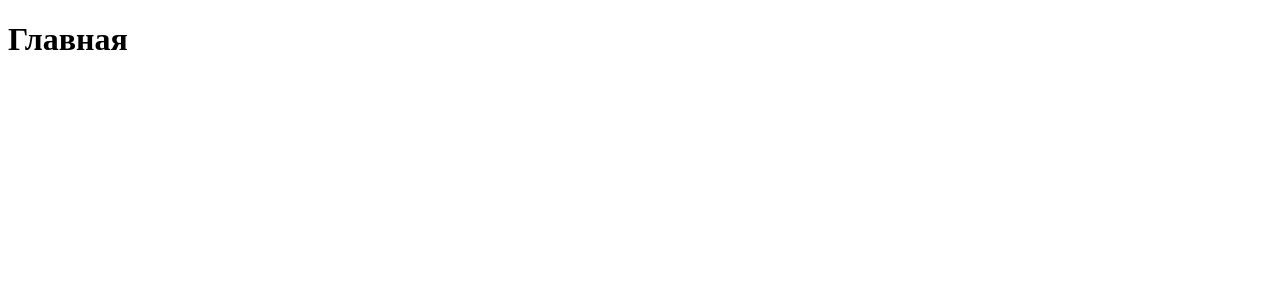
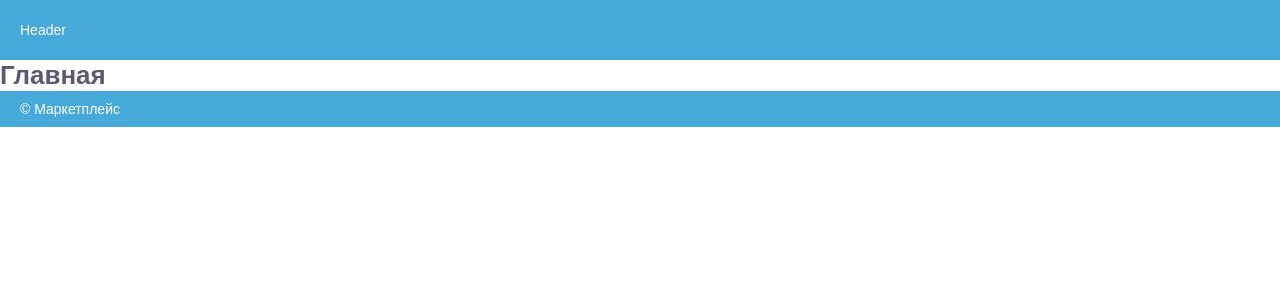
Before and after one commit to safarov-en/mp-front, a React (Create React App) app: page / in a window 1280 px wide. Shown: the top 300 px of the page. Built offline with nearby package versions, Linux system fonts and the light colour scheme.

Commit message:
Adding App Styles

```diff
--- /dev/null
+++ b/src/App.styled.ts
@@ -0,0 +1,77 @@
+import styled, {createGlobalStyle} from 'styled-components'
+import { HEADER_HEIGHT, FOOTER_HEIGHT } from 'consts'
+import colors from 'consts/colors'
+
+export const AppStyles = createGlobalStyle`
+    body {
+        -webkit-font-smothing: antialiased;
+        -moz-osx-font-smoothing: grayscale;
+        margin: 0;
+        font-family: 'Monsterrat', sans-serif;
+        font-size: 14px;
+        font-style: normal;
+        font-weight: normal;
+        color: #5E5873;
+        min-width: 320px;
+    }
+    *,
+    *:before,
+    *:after {
+        box-sizing: border-box;
+    }
+    a {
+        color: inherit;
+        text-decoration: inherit;
+        color: ${colors.primary}
+    }
+    ul, li {
+        list-style: none;
+    }
+    img {
+        display: block;
+        max-width: 100%;
+        height: auto;
+    }
+    tr,
+    td,
+    th,
+    p,
+    button,
+    ul,
+    li,
+    h1, h2, h3, h4, h5, h6 {
+        margin: 0;
+        padding: 0;
+    }
+    h1, .h1 {
+        font-size: 26px;
+    }
+    h2, .h2 {
+        font-size: 22px;
+    }
+    h3, .h3 {
+        font-size: 18px;
+    }
+    h4, .h4 {
+        font-size: 16px;
+    }
+    p, li {
+        line-height: 21px;
+    }
+`
+export const PageWrapper = styled.div`
+    padding: 20px;
+    min-height: calc(100vh - ${HEADER_HEIGHT}px - ${FOOTER_HEIGHT}px);
+`
+
+export const Footer = styled.div`
+    padding: 10px 20px;
+    display: flex;
+    justify-content: space-between;
+    background-color: ${colors.primary};
+    color: #fff;
+    height: ${FOOTER_HEIGHT};
+    > :last-child {
+        cursor: pointer;
+    }
+`
--- a/src/App.tsx
+++ b/src/App.tsx
@@ -1,10 +1,19 @@
 import { Suspense } from "react"
 import PublicRoutes from "routes/PublicRoutes"
+import Header from "features/Header"
+import {AppStyles, Footer} from 'App.styled'
 
 export const App = () => {
     return (
-        <Suspense fallback={'Loading...'}>
-            <PublicRoutes />
-        </Suspense>
+        <>
+            <AppStyles />
+            <Header />
+            <Suspense fallback={'Loading...'}>
+                <PublicRoutes />
+            </Suspense>
+            <Footer>
+                <div>© Маркетплейс</div>
+            </Footer>
+        </>
     )
 }
--- a/src/features/Header/styled.tsx
+++ b/src/features/Header/styled.tsx
@@ -1,6 +1,6 @@
 import styled from 'styled-components'
-import { Z_INDEX_LEVEL_2, HEADER_HEIGHT } from 'const'
-import colors from 'const/colors'
+import { Z_INDEX_LEVEL_2, HEADER_HEIGHT } from 'consts'
+import colors from 'consts/colors'
 
 export const Wrapper = styled.div`
     padding: 14px 20px;
```
Also changed, not shown: src/consts/colors.ts (renamed from src/const/colors.ts), src/consts/index.ts (renamed from src/const/index.ts).
